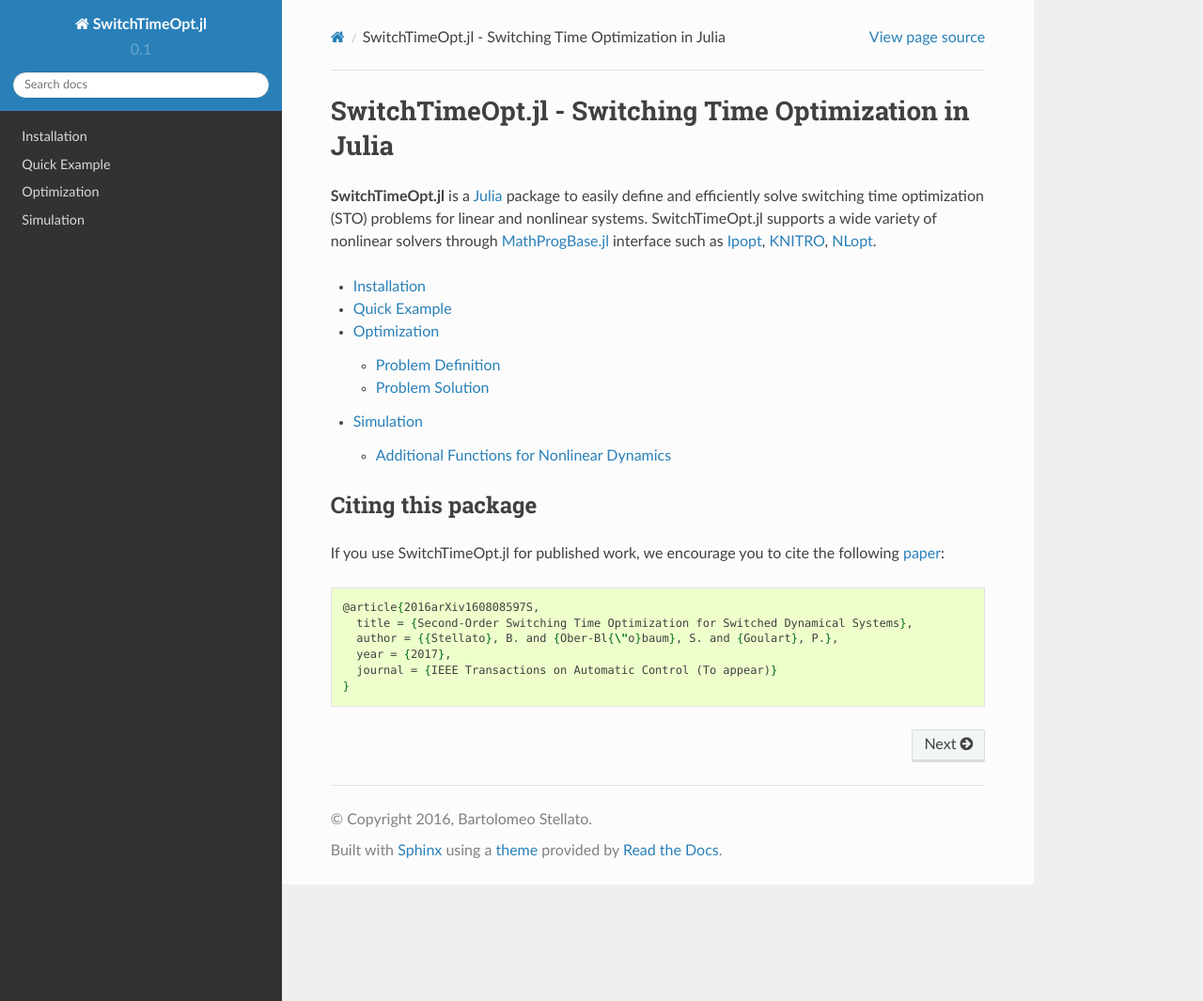
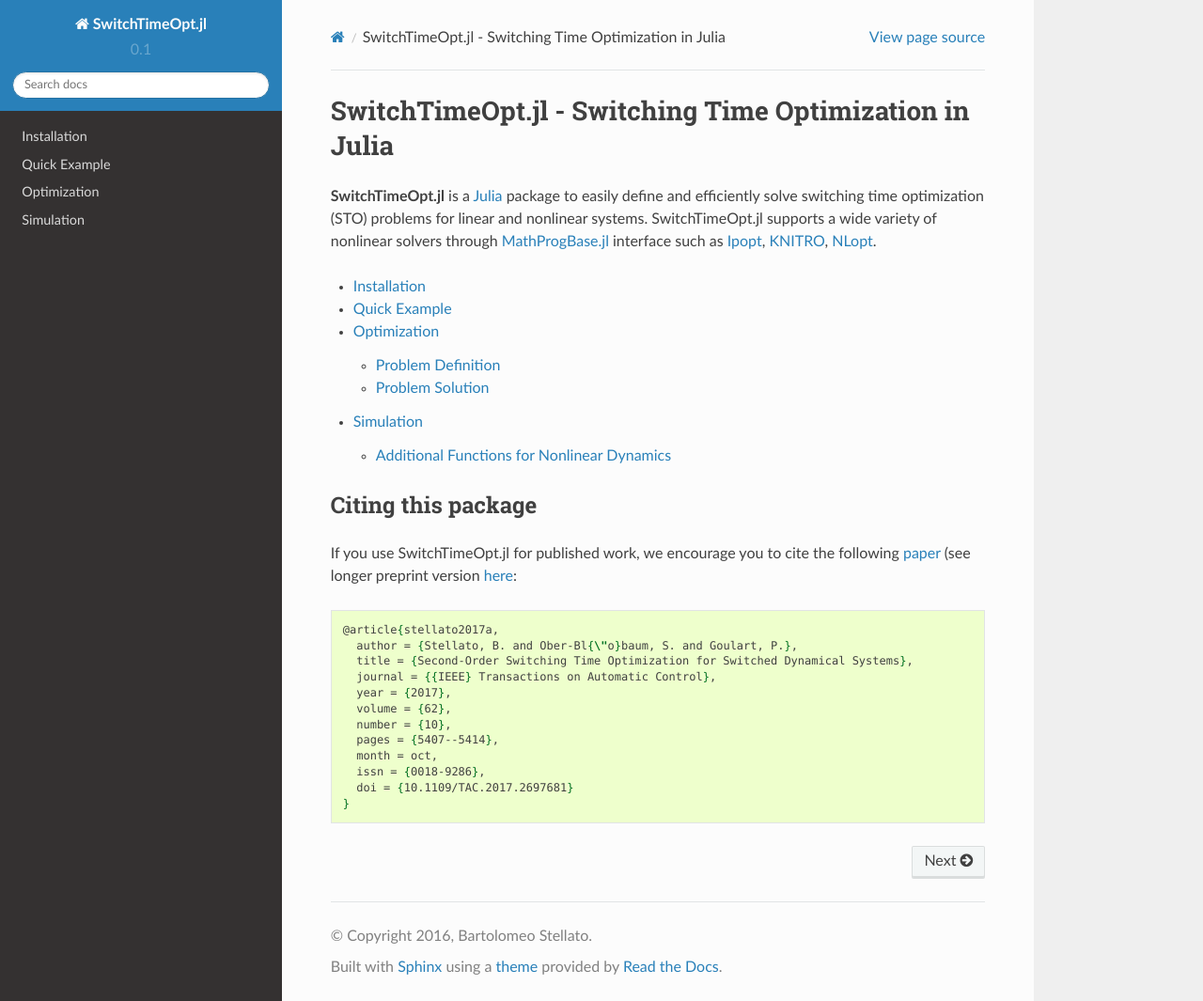
Before and after one commit to oxfordcontrol/SwitchTimeOpt.jl, a Sphinx documentation site: the page built from docs/index.rst, in a window 1280 px wide and 1065 px high. Shown: the whole window at 94% size. Built offline with Sphinx 7.4.7 and the Read the Docs theme 2.0.0, drawn with Linux system fonts in a browser that asks for light colours.

Commit message:
Updated paper reference

```diff
--- a/docs/index.rst
+++ b/docs/index.rst
@@ -19,16 +19,22 @@ SwitchTimeOpt.jl - Switching Time Optimization in Julia
 
 Citing this package
 --------------------
-If you use SwitchTimeOpt.jl for published work, we encourage you to cite the following `paper <http://arxiv.org/abs/1608.08597/>`_:
+If you use SwitchTimeOpt.jl for published work, we encourage you to cite the following `paper <http://ieeexplore.ieee.org/document/7908990/>`_ (see longer preprint version `here <https://arxiv.org/pdf/1608.08597.pdf>`_:
 
 .. code-block:: latex
 
-  @article{2016arXiv160808597S,
-    title = {Second-Order Switching Time Optimization for Switched Dynamical Systems},
-    author = {{Stellato}, B. and {Ober-Bl{\"o}baum}, S. and {Goulart}, P.},
-    year = {2017},
-    journal = {IEEE Transactions on Automatic Control (To appear)}
-  }
+   @article{stellato2017a,
+     author = {Stellato, B. and Ober-Bl{\"o}baum, S. and Goulart, P.},
+     title = {Second-Order Switching Time Optimization for Switched Dynamical Systems},
+     journal = {{IEEE} Transactions on Automatic Control},
+     year = {2017},
+     volume = {62},
+     number = {10},
+     pages = {5407--5414},
+     month = oct,
+     issn = {0018-9286},
+     doi = {10.1109/TAC.2017.2697681}
+   }
 
 ..
 .. Indices and tables
```
Also changed, not shown: README.md (+10 -4 lines).
